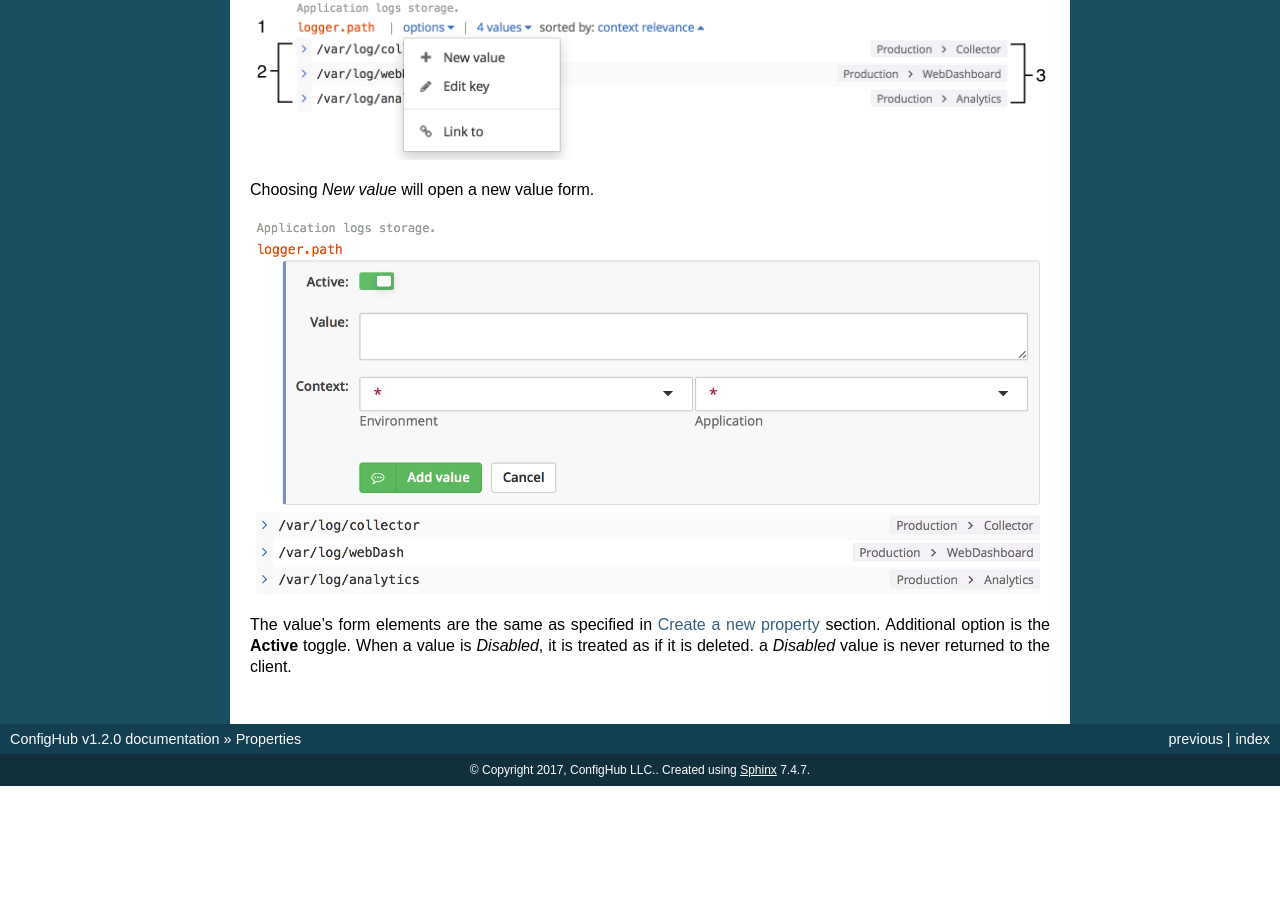
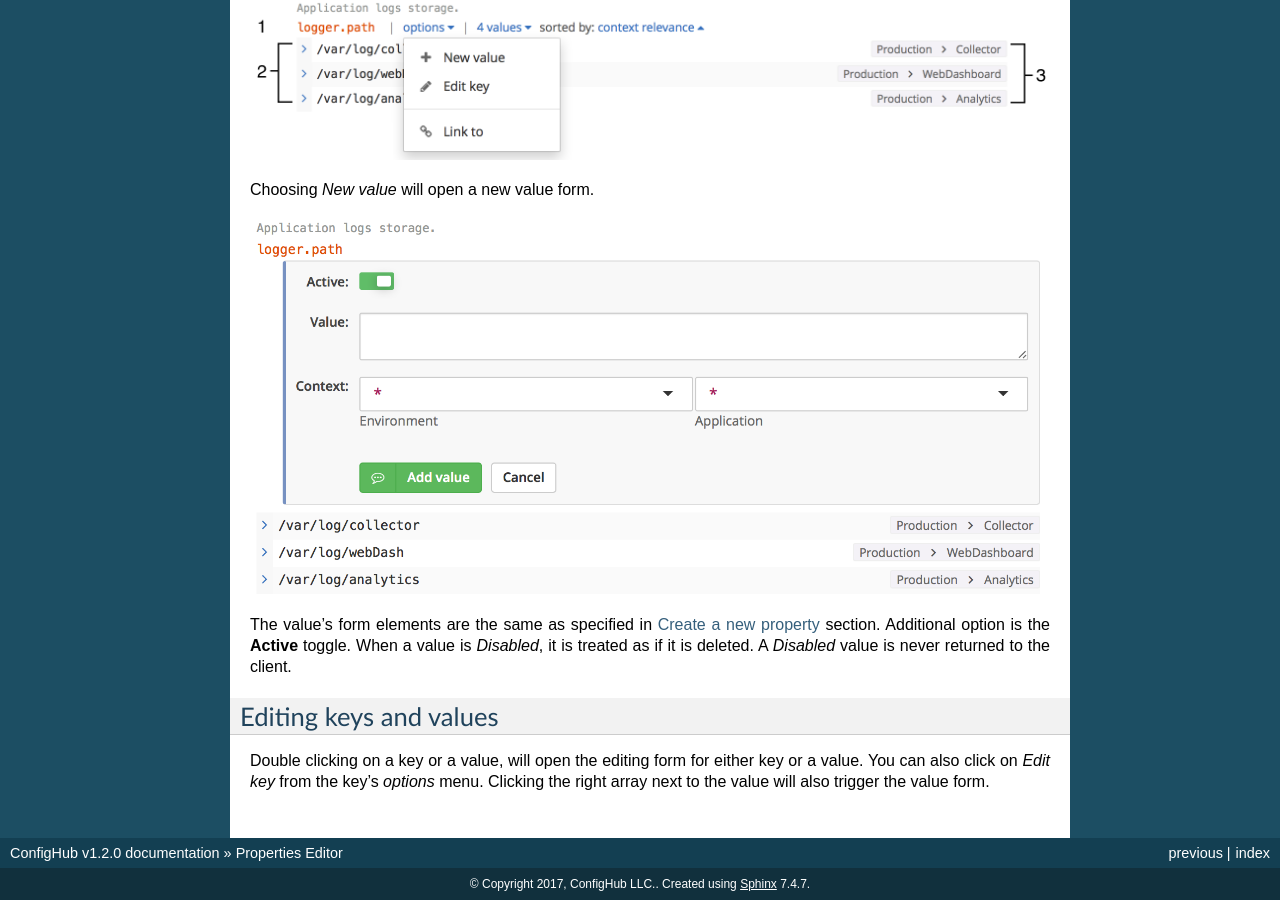
Before and after one commit to ConfigHubPub/Docs, a Sphinx documentation site: the page built from documentation/pages/tabs/config/properties.rst, in a window 1280 px wide and 900 px high, scrolled down 3166 px. Built offline with Sphinx 7.4.7, drawn with Linux system fonts in a browser that asks for light colours; pages that are not in the unit, such as notebooks, are missing from menus; before the commit the page ends 3952 px from its top, so only the background shows below that; some of the changed text lies outside the part shown.

Commit message:
properties

```diff
--- a/documentation/pages/schema.rst
+++ b/documentation/pages/schema.rst
@@ -1,8 +1,8 @@
 .. _schema:
 
-***************
-REST API Schema
-***************
+******
+Schema
+******
 
 The following sections explain the REST API schema for various programmatic interactions
 with the ConfigHub service.
--- a/documentation/pages/schema/pull.rst
+++ b/documentation/pages/schema/pull.rst
@@ -1,7 +1,8 @@
 .. _pull:
 
-Configuration PULL
-^^^^^^^^^^^^^^^^^^
+****
+PULL
+****
 
 With fully specified context, pull configuration from ConfigHub service.
 The JSON response may contain key-value pairs, as well as resolved files (as per request).
--- a/documentation/pages/schema/push.rst
+++ b/documentation/pages/schema/push.rst
@@ -1,7 +1,8 @@
 .. _push:
 
-Configuration PUSH
-^^^^^^^^^^^^^^^^^^
+****
+PUSH
+****
 
 Push API allows clients to update or create properties, context values and tags.
 
--- a/documentation/pages/tabs/config/properties.rst
+++ b/documentation/pages/tabs/config/properties.rst
@@ -1,8 +1,8 @@
 .. _properties:
 
-**********
-Properties
-**********
+*****************
+Properties Editor
+*****************
 
 Properties are traditionally defined as:::
 
@@ -142,4 +142,13 @@ Choosing *New value* will open a new value form.
 
 The value's form elements are the same as specified in `Create a new property`_ section.
 Additional option is the **Active** toggle.  When a value is *Disabled*, it is treated as if it is deleted.
-a *Disabled* value is never returned to the client.
+A *Disabled* value is never returned to the client.
+
+
+
+Editing keys and values
+^^^^^^^^^^^^^^^^^^^^^^^
+
+Double clicking on a key or a value, will open the editing form for either key or a value.
+You can also click on *Edit key* from the key's *options* menu.  Clicking the right array next to the value
+will also trigger the value form.
```
